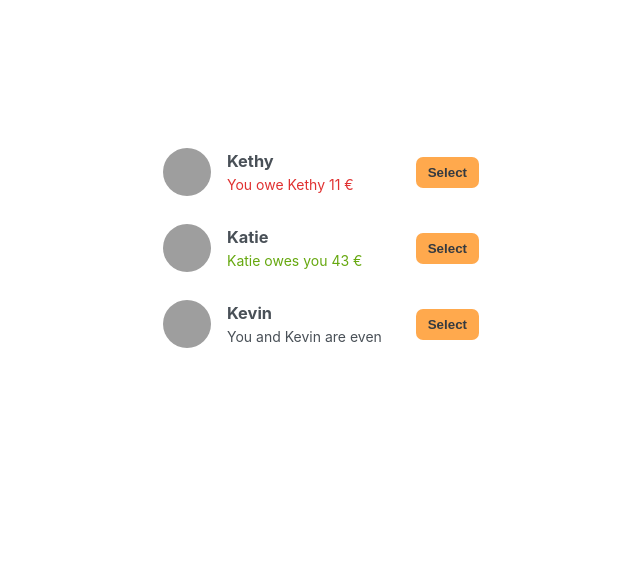
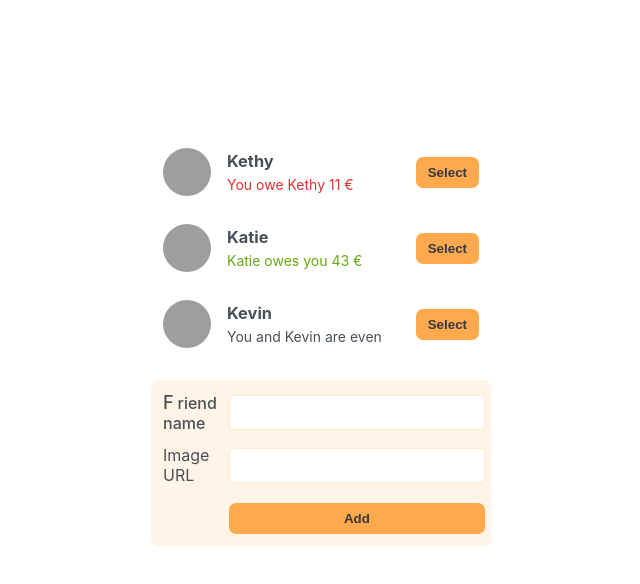
Before and after one commit to huytran72/Splitting-Bill, a React (Create React App) app in the folder splitting_bill/: page / in a window 1280 px wide. Shown: the top 584 px of the page, without its empty margins (79-719 px from the left). Built offline with nearby package versions, Linux system fonts and the light colour scheme; grey boxes are pictures that could not be loaded.

Commit message:
Update App.js

```diff
--- a/splitting_bill/src/App.js
+++ b/splitting_bill/src/App.js
@@ -24,6 +24,7 @@ export default function App() {
     <div className="app">
       <div className="sidebar">
         <FriendList />
+        <FormAddFriend />
       </div>
     </div>
   );
```
